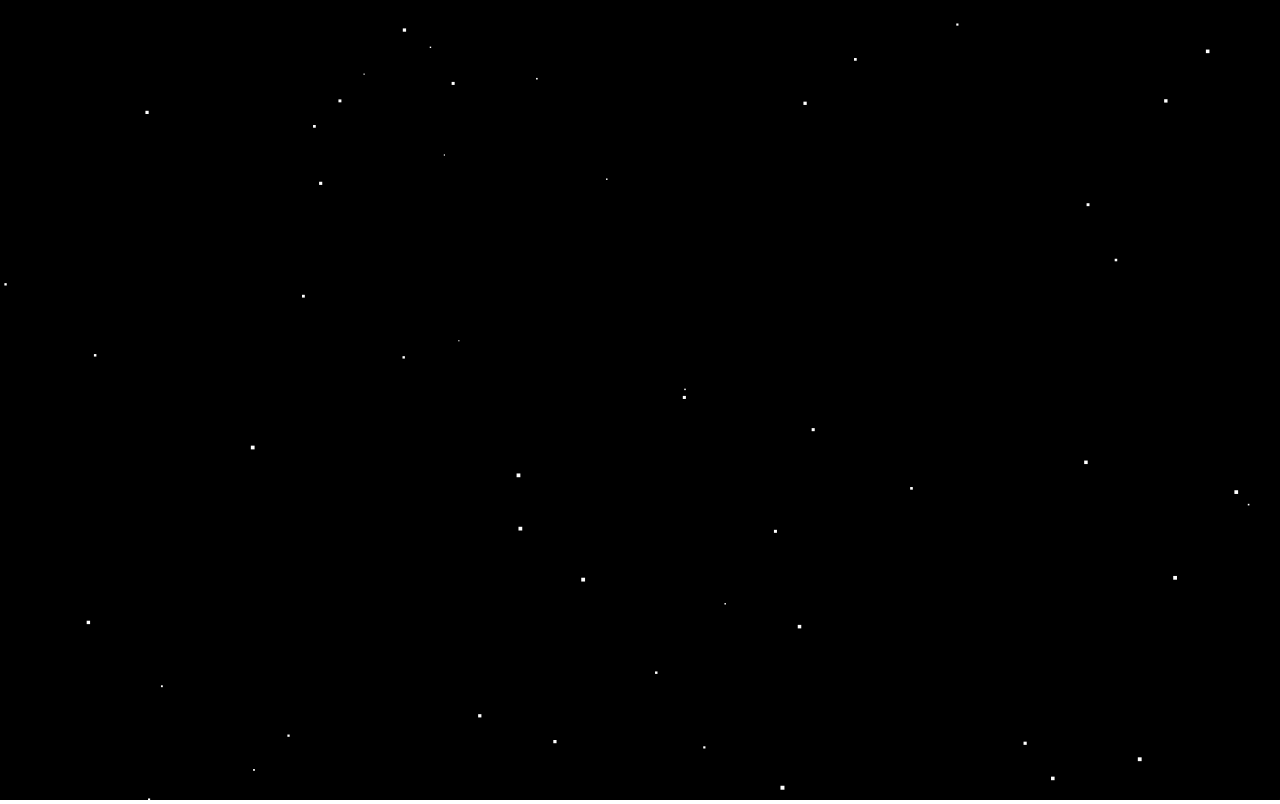
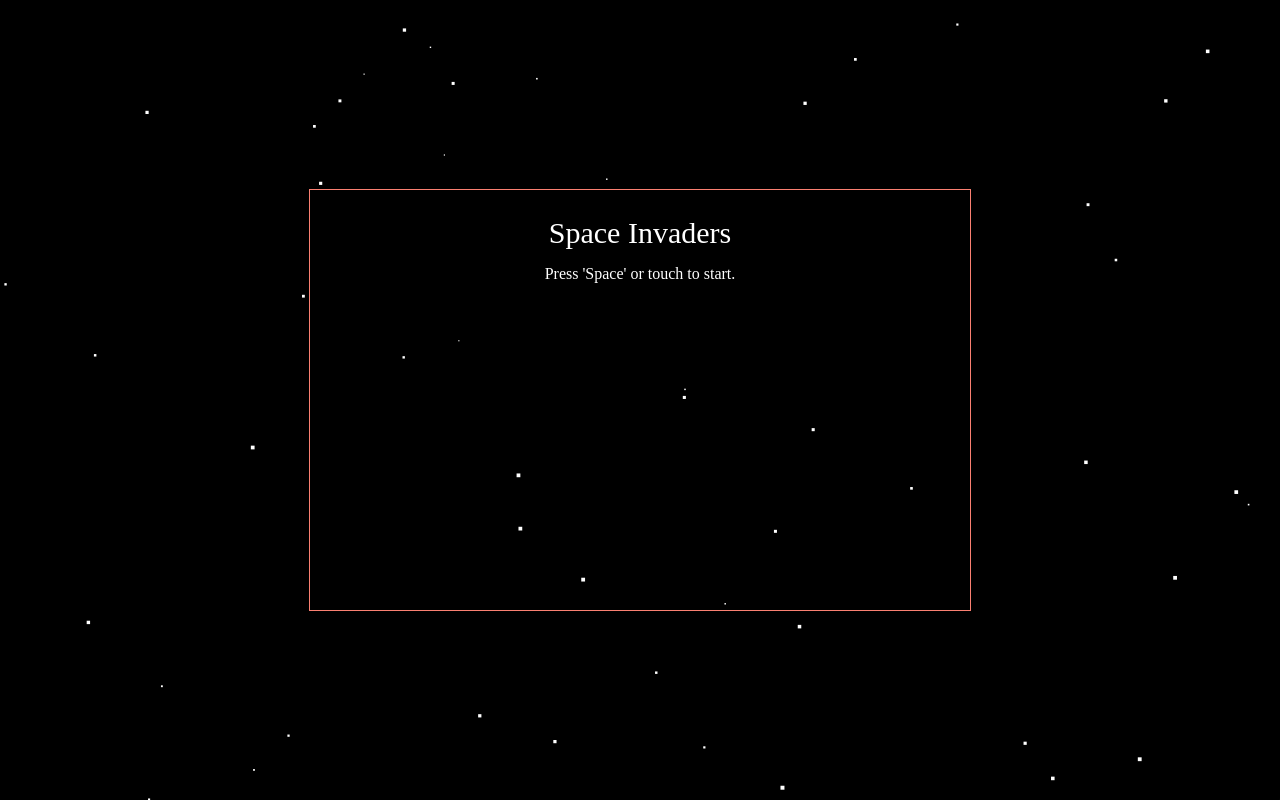
Before and after one commit to chluch/space-invaders, a website: page index.html in a window 1280 px wide. Drawn offline with Linux system fonts and the light colour scheme; a web font is replaced by a local one.

Commit message:
created space invader div and welcome state

```diff
--- a/index.html
+++ b/index.html
@@ -1,9 +1,13 @@
 <!DOCTYPE html>
 <html lang="en">
+
 <head>
     <meta charset="UTF-8">
     <meta name="viewport" content="width=device-width, initial-scale=1.0">
     <meta http-equiv="X-UA-Compatible" content="ie=edge">
+    <link href="https://fonts.googleapis.com/css?family=Mansalva&display=swap" rel="stylesheet">
+
+
     <title>Starfield</title>
     <style>
         #container {
@@ -13,11 +17,56 @@
             left: 0px;
             top: 0px;
         }
+
+
+        /* Styling needed for a fullscreen canvas and no scrollbars. */
+        body,
+        html {
+            width: 100%;
+            height: 100%;
+            margin: 0;
+            padding: 0;
+            overflow: hidden;
+        }
+
+        #gamecontainer {
+            margin: auto;
+            position: absolute;
+            left: 0;
+            right: 0;
+            top: 0;
+            bottom: 0;
+
+            max-width: 100%;
+            max-height: 100%;
+            overflow: auto;
+
+            height: 50%;
+            width: 50%;
+            border: 1px solid salmon;
+            padding: 10px;
+            text-align: center;
+            font-family: 'Mansalva', cursive;
+
+        }
+
+
+        #container {
+            width: 100%;
+            height: 100%;
+            z-index: -1;
+            position: absolute;
+            left: 0px;
+            top: 0px;
+        }
     </style>
 </head>
+
 <body>
+    <div id="gamecontainer"></div>
     <div id="container"></div>
-    <script src="build/src/starfield.js"></script>
+    <!-- <script src="build/src/starfield.js"></script> -->
+    <script src="build/all.js"></script>
+</body>
 
-</body>
 </html>
--- a/src/config.ts
+++ b/src/config.ts
@@ -1,4 +1,4 @@
-export class Config {
+class Config {
     constructor(
         public bombRate: number = 0.05,
         public bombMinVelocity: number = 50,
--- a/src/game.ts
+++ b/src/game.ts
@@ -1,15 +1,18 @@
-import { Config } from './config';
+// import { Config } from './config';
 
 interface GameOver {
+    kind: "GameOver"
 }
 
 interface Welcome {
+    kind: "Welcome"
 }
 
 interface Running {
+    kind: "Running"
 }
 
-type GameState = GameOver | Welcome | Running;
+type State = GameOver | Welcome | Running;
 
 interface GameBound {
     left: number;
@@ -26,6 +29,9 @@
     level: number;
     gameCanvas: HTMLCanvasElement;
     gameBounds: GameBound;
+    intervalId: number | null;
+    state: State;
+    ctx: CanvasRenderingContext2D;
 
     constructor(
         private config: Config,
@@ -45,6 +51,56 @@
 
         this.score = 0;
         this.level = 0;
+        this.intervalId = null;
+        this.state = {kind: "Welcome"}
+        this.ctx = this.gameCanvas.getContext("2d")!;
+    }
+    start() {
+        this.intervalId = setInterval(() => this.loop(), 1000 / this.config.fps);
+    }
 
+    loop() {
+        //  Delta t is the time to update/draw.
+        const dt = 1 / this.config.fps;
+        this.update();
+        this.draw();
+    }
+
+    update() {
+        switch (this.state.kind) {
+            case "Welcome":
+                // console.log("Welcome");
+                break;
+            case "GameOver":
+                break;
+            case "Running":
+                break;
+        }
+    }
+
+    draw() {
+        console.log("draw");
+        switch (this.state.kind) {
+            case "Welcome": {
+                this.ctx.clearRect(0, 0, this.width, this.height);
+                console.log(this.ctx);
+                this.ctx.font = "30px Mansalva";
+                this.ctx.fillStyle = '#ffffff';
+                this.ctx.textBaseline = "middle";
+                this.ctx.textAlign = "center";
+                this.ctx.fillText("Space Invaders", this.width / 2, this.height / 2 - 40);
+                this.ctx.font = "16px Mansalva";
+                this.ctx.fillText("Press 'Space' or touch to start.", this.width / 2, this.height / 2);
+                break;
+            }
+            // case GameOver:
+            //     break;
+            // case Running:
+            //     break;
+        }
+    }
+
+    stop() {
+        clearInterval(this.intervalId!);
     }
 }
--- /dev/null
+++ b/src/spaceinvaders.ts
@@ -0,0 +1,8 @@
+// import { Config } from './config';
+// import { Game } from './game';
+
+const space = document.getElementById('gamecontainer')!;
+const canvas = document.createElement('canvas')!;
+space.appendChild(canvas);
+let thisGame = new Game(new Config(), canvas);
+thisGame.start();
--- a/tsconfig.json
+++ b/tsconfig.json
@@ -3,7 +3,7 @@
     /* Basic Options */
     // "incremental": true,                   /* Enable incremental compilation */
     "target": "es5",                          /* Specify ECMAScript target version: 'ES3' (default), 'ES5', 'ES2015', 'ES2016', 'ES2017', 'ES2018', 'ES2019' or 'ESNEXT'. */
-    "module": "commonjs",                     /* Specify module code generation: 'none', 'commonjs', 'amd', 'system', 'umd', 'es2015', or 'ESNext'. */
+    "module": "none",                   /* Specify module code generation: 'none', 'commonjs', 'amd', 'system', 'umd', 'es2015', or 'ESNext'. */
     // "lib": [],                             /* Specify library files to be included in the compilation. */
     // "allowJs": true,                       /* Allow javascript files to be compiled. */
     // "checkJs": true,                       /* Report errors in .js files. */
@@ -11,7 +11,7 @@
     // "declaration": true,                   /* Generates corresponding '.d.ts' file. */
     // "declarationMap": true,                /* Generates a sourcemap for each corresponding '.d.ts' file. */
     // "sourceMap": true,                     /* Generates corresponding '.map' file. */
-    // "outFile": "./",                       /* Concatenate and emit output to single file. */
+    "outFile": "./build/all.js",                       /* Concatenate and emit output to single file. */
     "outDir": "./build",                        /* Redirect output structure to the directory. */
     "rootDir": "./",                       /* Specify the root directory of input files. Use to control the output directory structure with --outDir. */
     // "composite": true,                     /* Enable project compilation */
```
Also changed, not shown: build/all.js (added), build/src/config.js, build/src/game.js, build/src/spaceinvaders.js.
